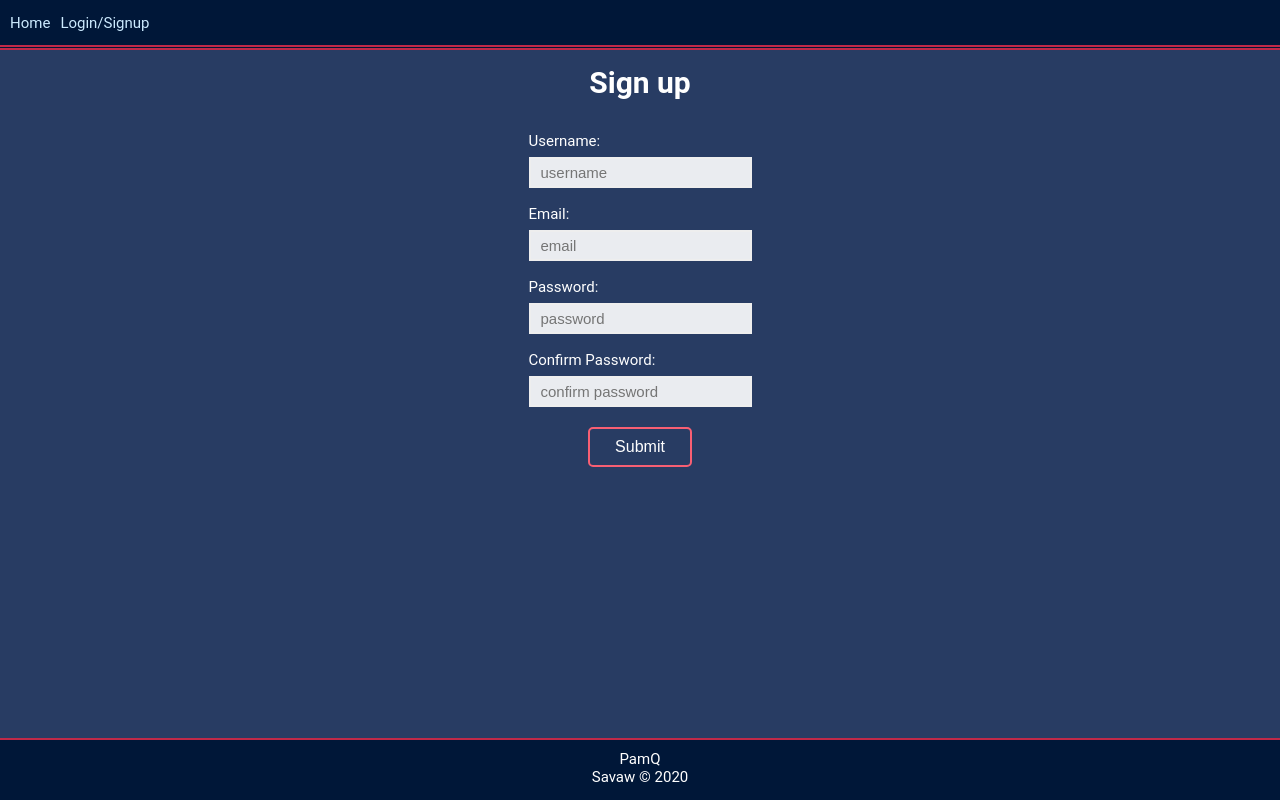
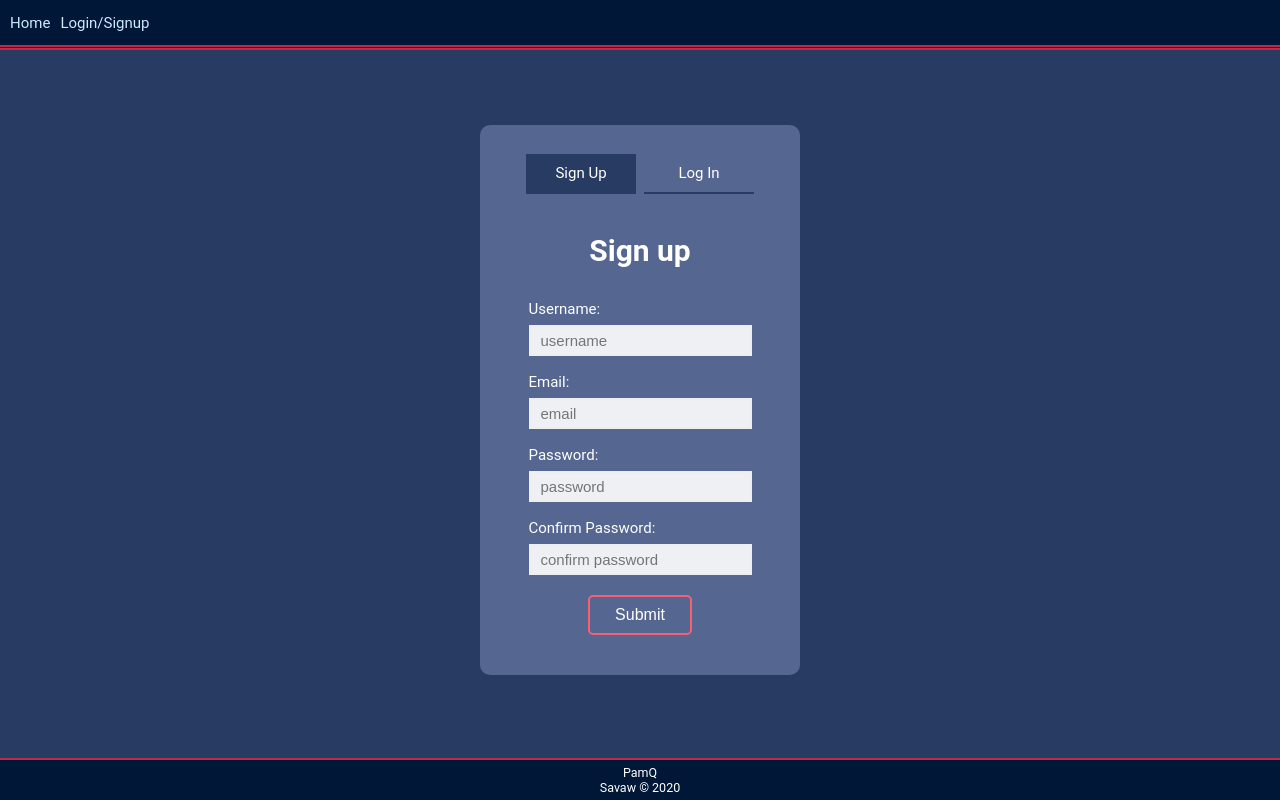
Before and after one commit to Savaw/PamQ-frontend, a website built with webpack: page src/account/index.html in a window 1280 px wide. Built offline with nearby package versions, Linux system fonts and the light colour scheme.

Commit message:
Merge login signup and add style

```diff
--- a/src/account/index.html
+++ b/src/account/index.html
@@ -12,18 +12,15 @@
 <body>
     <div id="page-container">
         <div id="content-wrap">
-            <div id="auth-form-container">
+            <div class="auth-form-container flex-container-column">
+                <ul class="top-area flex-container-row">
+                    <li class="tab active"><a href="#signup">Sign Up</a></li>
+                    <li class="tab"><a href="#login">Log In</a></li>
+                </ul>
 
-            </div>
-        </div>
-    </div>
-    <script defer src="../dist/bundle.js"></script>
-</body>
+                <div class="tab-content">
 
-</html>
-
-
-<template id="signup-template">
+                    <div id="signup">
                         <h1 class="title">Sign up</h1>
                         <!-- <h1 class="title">Login</h1> -->
                         <form class="flex-container-column auth-form" id="signup-form" onsubmit="return false;">
@@ -44,20 +41,21 @@
 
                             <div class="flex-items">
                                 <label>Confirm Password:</label>
-            <input name="password-confirm" type="password" placeholder="confirm password" required />
+                                <input name="password-confirm" type="password" placeholder="confirm password"
+                                    required />
                             </div>
                             <div class="flex-items">
                                 <button name="saba" class="button1" id="signup-submit-button">Submit</button>
 
                             </div>
 
-        <div id="signup-error-msg-holder">
+                            <div id="error-msg-holder">
                                 <p></p>
                             </div>
                         </form>
-</template>
+                    </div>
 
-<template id="login-template">
+                    <div id="login">
 
                         <h1 class="title">Login</h1>
                         <!-- <h1 class="title">Login</h1> -->
@@ -77,8 +75,16 @@
 
                             </div>
 
-        <div id="login-error-msg-holder">
+                            <div id="error-msg-holder">
                                 <p></p>
                             </div>
                         </form>
-</template>
+                    </div>
+                </div>
+            </div>
+        </div>
+    </div>
+    <script defer src="../dist/bundle.js"></script>
+</body>
+
+</html>
--- a/src/css/auth.css
+++ b/src/css/auth.css
@@ -18,3 +18,57 @@ textarea:focus {
   background-color: rgba(255, 255, 255, 0.9);
   border-color: #1da1f2;
 }
+
+.tab-content > div:last-child {
+  display: none;
+}
+
+.top-area {
+  list-style: none;
+  padding: 0;
+  /* justify-content: space-between; */
+}
+
+.top-area li a{
+  margin: 4px;
+  text-decoration: none;
+  display: block;
+  padding: 10px;
+  border-color: var(--primary-color);
+  border-style: solid;
+  border-width: 0 0 2px 0;
+  color: white;
+  /* background-color: var(--primary-color-light); */
+  /* color: #a0b3b0; */
+  /* width: 50%; */
+  text-align: center;
+  cursor: pointer;
+  transition: .5s ease;
+  width: 90px;
+
+}
+
+.top-area li a:hover {
+  /* background-color: var(--primary-color); */
+  border-color: white;
+  /* border-width: 2px; */
+}
+
+.top-area .active a {
+  background-color: var(--primary-color);
+}
+
+.auth-form-container {
+  width: 300px;
+  margin: 0 auto;
+  background-color: var(--primary-color-light);
+  padding: 10px;
+  border-radius: 10px;
+  justify-content: space-between;
+  align-items: unset;
+}
+
+.error-msg-holder {
+  margin: 0;
+  padding: 0;
+}
--- a/src/css/main.css
+++ b/src/css/main.css
@@ -20,11 +20,14 @@ body {
 #page-container {
   position: relative;
   min-height: 100vh;
+  display: flex;
+  flex-direction: column;
+  justify-content: center;
 }
 
 #content-wrap {
   padding-top: 45px; /* navbar height */
-  padding-bottom: 80px /* footer height */
+  padding-bottom: 45px; /* footer height */
 }
 
 a {
@@ -40,6 +43,13 @@ a:hover {
 .flex-container-column {
   display: flex;
   flex-direction: column;
+  align-items: center;
+  justify-content: center;
+}
+
+.flex-container-row {
+  display: flex;
+  flex-direction: row;
   align-items: center;
   justify-content: center;
 }
@@ -65,8 +75,10 @@ button.button1 {
   color: white;
   font-size: 16px;
   background-color: transparent;
+  transition: .5s ease;
 }
 
 button.button1:hover {
   background-color: var(--secondary-color);
+  cursor: pointer;
 }
--- a/src/css/navbar-footer.css
+++ b/src/css/navbar-footer.css
@@ -35,10 +35,10 @@
   position: absolute;
   bottom: 0;
 
-  margin-top: 15px;
-  padding-top: 10px;
-  padding-bottom: 10px;
-  height: 40px; /* footer height */
+  font-size: smaller;
+  padding-top: 5px;
+  padding-bottom: 5px;
+  height: 30px; /* footer height */
   width: 100%;
   text-align: center;
   background-color: var(--primary-color-dark);
--- a/src/js/auth.js
+++ b/src/js/auth.js
@@ -1,15 +1,16 @@
 "use strict";
-const formPlaceHolder = document.getElementById("auth-form-container");
-const signupTemplate = document.getElementById("signup-template");
-const loginTemplate = document.getElementById("login-template");
+// const formPlaceHolder = document.getElementById("auth-form-container");
+// const signupTemplate = document.getElementById("signup-template");
+// const loginTemplate = document.getElementById("login-template");
 
-if(formPlaceHolder != undefined) {
-  var signupClone = signupTemplate.content.cloneNode(true);
-  var loginClone = loginTemplate.content.cloneNode(true);
-  formPlaceHolder.appendChild(signupClone);
-  console.log(signupClone)
-  // formPlaceHolder.replaceChild(loginClone, signupClone);
-}
+// if(formPlaceHolder != undefined) {
+//   var signupClone = signupTemplate.content.cloneNode(true);
+//   var loginClone = loginTemplate.content.cloneNode(true);
+//   formPlaceHolder.appendChild(signupClone);
+//   console.log(signupClone)
+//   // formPlaceHolder.replaceChild(loginClone, signupClone);
+// }
+
 function addErrorToInput(elem) {
   elem.classList.add("input-error");
 }
```
Lines whose indentation alone changed are shown as unchanged.
